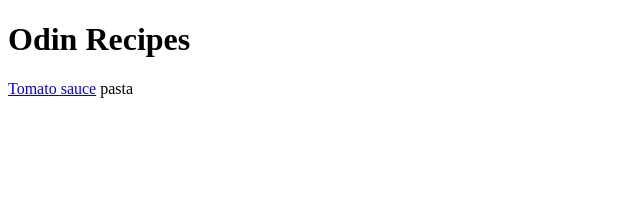
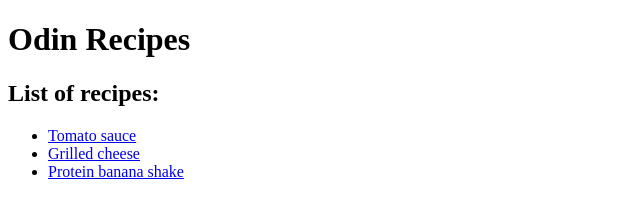
Before and after one commit to MaturaFilip/odin_recipes, a plain HTML site: page index.html in a window 1280 px wide. Shown: the whole page, without its empty margins (0-640 px from the left). Drawn offline with Linux system fonts and the light colour scheme.

Commit message:
Put links to all recipe to index.html in ul
connect all recipes with index page

```diff
--- a/index.html
+++ b/index.html
@@ -8,8 +8,13 @@
 <body>
     <h1>Odin Recipes</h1>
 
-    <a href="recipes/tomato_sauce.html">Tomato sauce</a>
+    <h2>List of recipes:</h2>
+    <ul>
+        <li><a href="recipes/tomato_sauce.html">Tomato sauce</a></li>
+        <li><a href="recipes/grilled_cheese.html">Grilled cheese</a></li>
+        <li><a href="recipes/banana_shake.html">Protein banana shake</a></li>
+    </ul>
 
 
 </body>
-</html>pasta
+</html>
```
